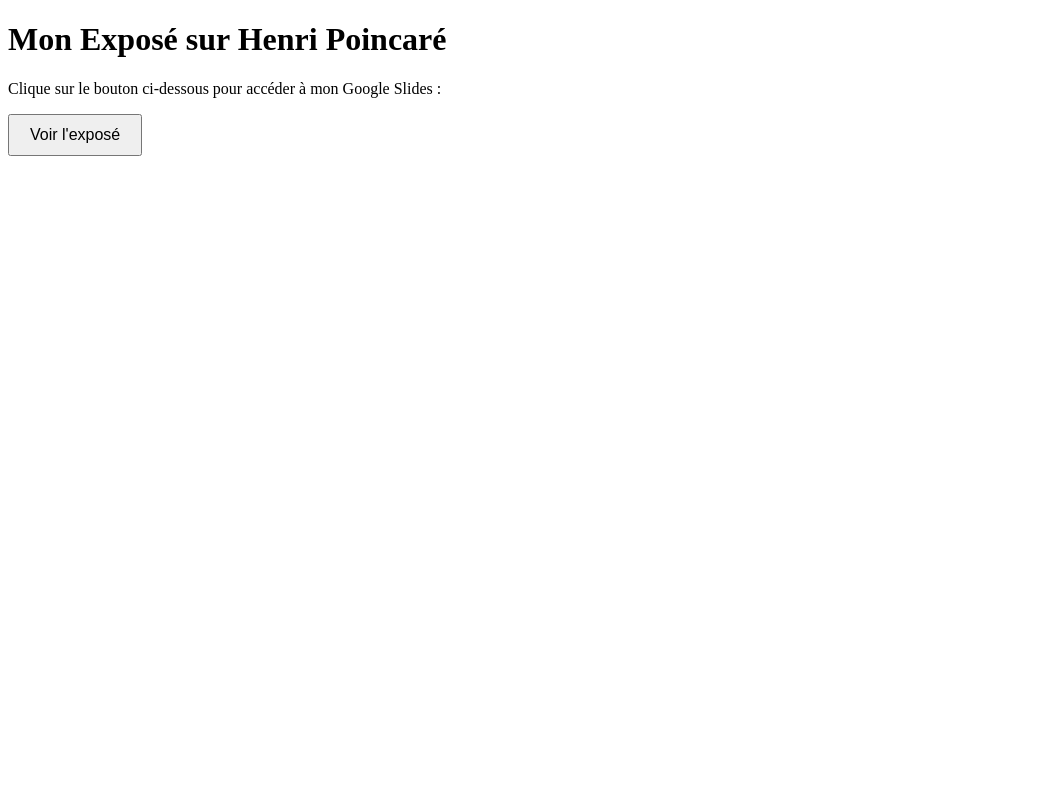
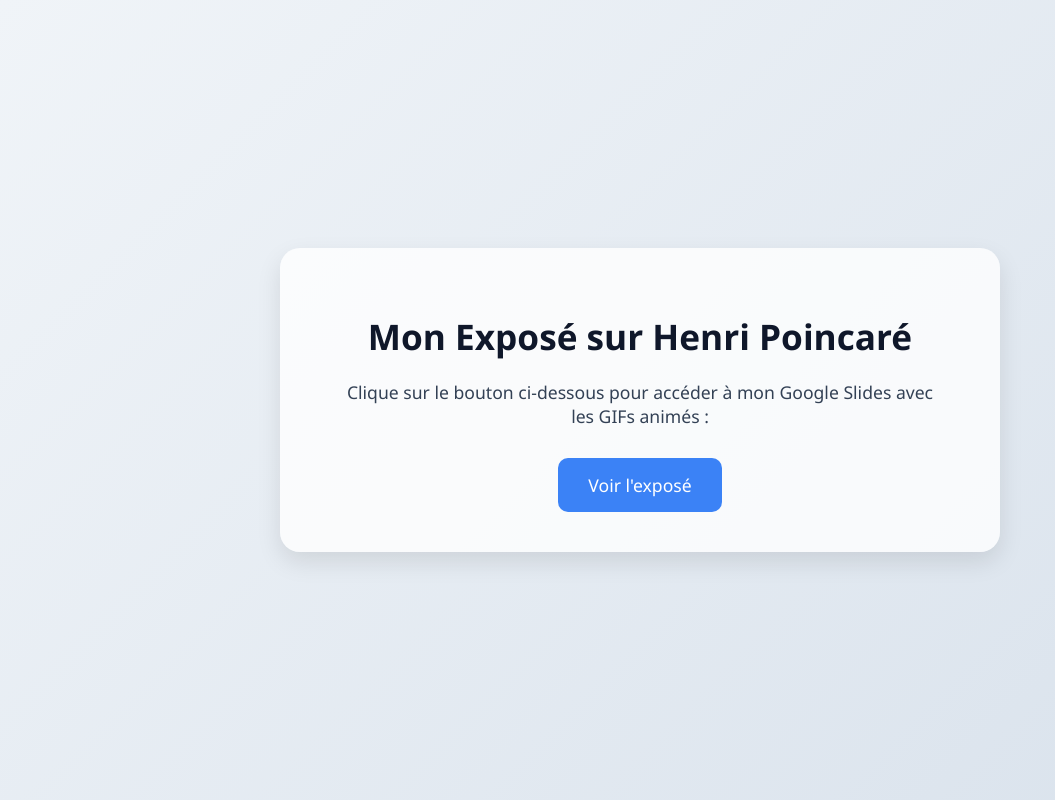
Before and after one commit to dzvellox/expo, a plain HTML site: page index.html in a window 1280 px wide. Shown: the whole page, without its empty margins (0-1055 px from the left). Drawn offline with Linux system fonts and the light colour scheme.

Commit message:
Update index.html

```diff
--- a/index.html
+++ b/index.html
@@ -3,12 +3,67 @@
 <head>
     <meta charset="UTF-8">
     <title>Exposé Henri Poincaré</title>
+    <style>
+        /* Style général de la page */
+        body {
+            margin: 0;
+            padding: 0;
+            font-family: 'Segoe UI', Tahoma, Geneva, Verdana, sans-serif;
+            background: linear-gradient(135deg, #f0f4f8, #d9e2ec);
+            display: flex;
+            justify-content: center;
+            align-items: center;
+            height: 100vh;
+            text-align: center;
+            color: #1f2937;
+        }
+
+        /* Conteneur du contenu */
+        .container {
+            background-color: #ffffffcc;
+            padding: 40px 60px;
+            border-radius: 20px;
+            box-shadow: 0 10px 25px rgba(0,0,0,0.1);
+            max-width: 600px;
+        }
+
+        h1 {
+            font-size: 2.2em;
+            margin-bottom: 20px;
+            color: #0f172a;
+        }
+
+        p {
+            font-size: 1.1em;
+            margin-bottom: 30px;
+            color: #334155;
+        }
+
+        /* Bouton stylé */
+        .btn {
+            padding: 15px 30px;
+            font-size: 1.1em;
+            background: #3b82f6;
+            color: white;
+            border: none;
+            border-radius: 10px;
+            cursor: pointer;
+            transition: all 0.3s ease;
+            text-decoration: none;
+            display: inline-block;
+        }
+
+        .btn:hover {
+            background: #2563eb;
+            transform: scale(1.05);
+        }
+    </style>
 </head>
 <body>
-    <h1>Mon Exposé sur Henri Poincaré</h1>
-    <p>Clique sur le bouton ci-dessous pour accéder à mon Google Slides :</p>
-    <a href="https://docs.google.com/presentation/d/e/2PACX-1vRJ9KAY0W58mAfK2aP-zUg2s7g7xbueSt7jT2JYddMCXT40OHtffYrRfl-JAvNz8GTPpoQDBgmvdhXy/pub?start=false&loop=false&delayms=3000" target="_blank">
-        <button style="padding: 10px 20px; font-size: 16px;">Voir l'exposé</button>
-    </a>
+    <div class="container">
+        <h1>Mon Exposé sur Henri Poincaré</h1>
+        <p>Clique sur le bouton ci-dessous pour accéder à mon Google Slides avec les GIFs animés :</p>
+        <a href="https://docs.google.com/presentation/d/e/2PACX-1vRJ9KAY0W58mAfK2aP-zUg2s7g7xbueSt7jT2JYddMCXT40OHtffYrRfl-JAvNz8GTPpoQDBgmvdhXy/pub?start=false&loop=false&delayms=3000" target="_blank" class="btn">Voir l'exposé</a>
+    </div>
 </body>
 </html>
```
